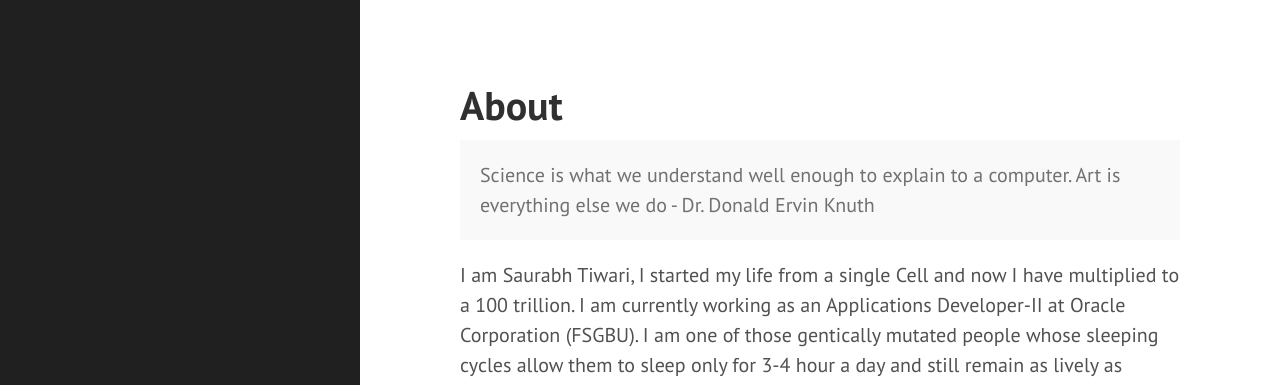
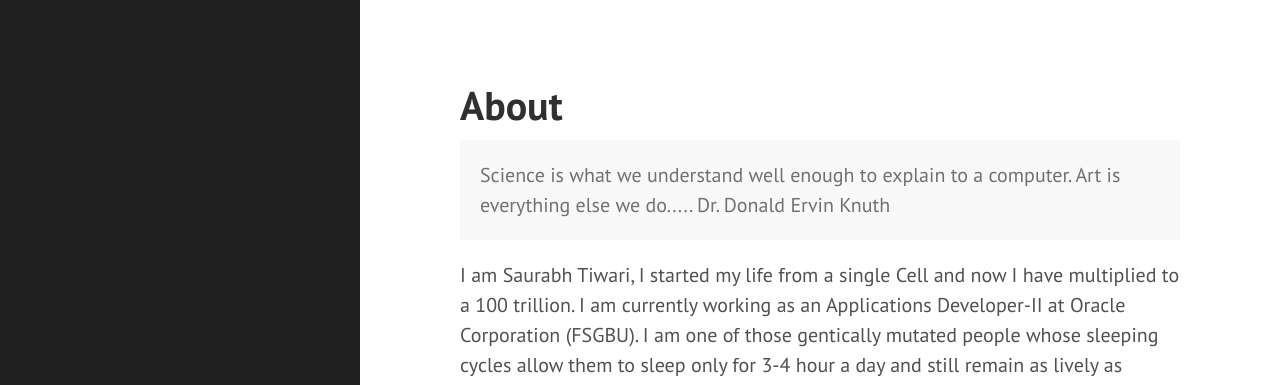
Before and after one commit to neo7/neo7.github.io, a Jekyll site: the page built from about.md, in a window 1280 px wide and 970 px high. Shown: the top 385 px of the window. Built offline with Jekyll 4.4.1, drawn with Linux system fonts in a browser that asks for light colours; Markdown is read by kramdown in place of the engine named in the settings.

Commit message:
Files Added

```diff
--- a/about.md
+++ b/about.md
@@ -5,8 +5,8 @@ title: About
 
 <p class="message">
   Science is what we understand well enough to explain to a computer. Art is
-  everything else we do
-  - Dr. Donald Ervin Knuth
+  everything else we do.....
+  Dr. Donald Ervin Knuth
 </p>
 
 I am Saurabh Tiwari, I started my life from a single Cell and now I have
```
Also changed, not shown: 1 other file.
